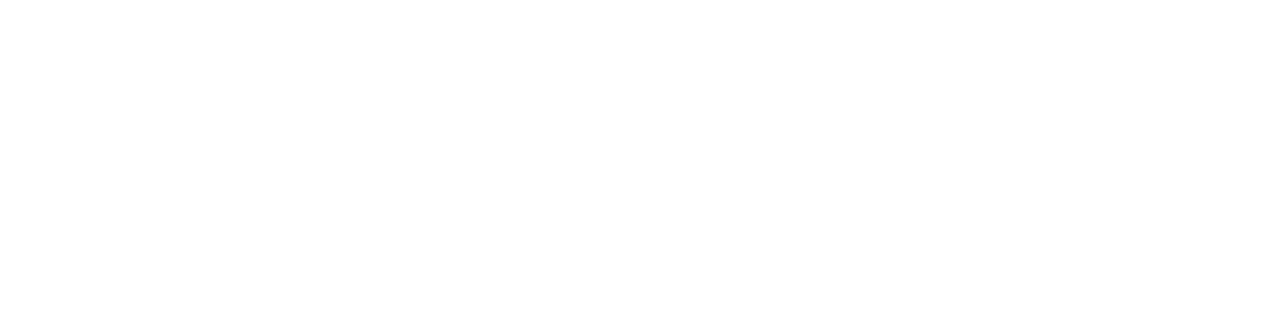
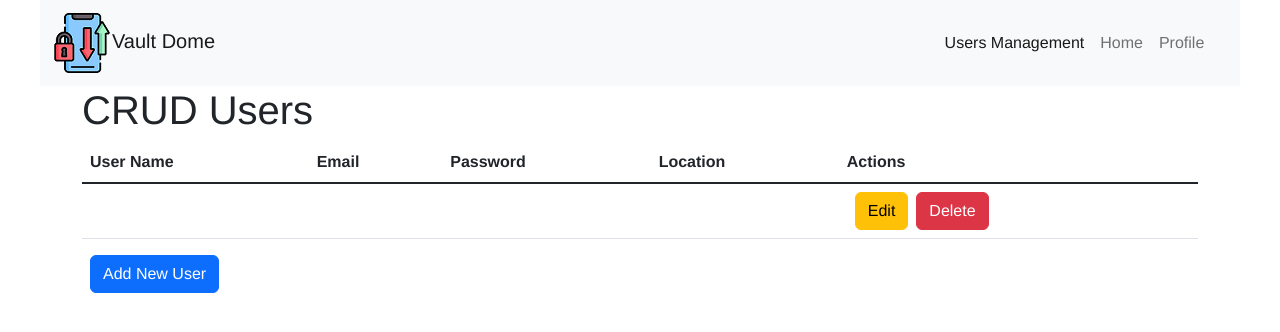
Before and after one commit to Jorge-Chinchilla/VaultDome, a Vue app in the folder app/: page /crudUsers in a window 1280 px wide. Before the commit this address had no page. Shown: the top 332 px of the page. Built offline with nearby package versions, Linux system fonts and the light colour scheme.

Commit message:
modulos CRUD User y Profile User

```diff
--- a/app/src/router/index.ts
+++ b/app/src/router/index.ts
@@ -2,6 +2,8 @@
 import HomeView from "../views/HomeView.vue";
 import LoginView from "../views/LoginView.vue";
 import SignUpView from "../views/SignUpView.vue";
+import profileView from "../views/profileView.vue";
+import crudUsersView from "../views/crudUsersView.vue";
 
 const router = createRouter({
   history: createWebHistory(import.meta.env.BASE_URL),
@@ -29,6 +31,16 @@
       name: "signup",
       component: SignUpView,
     },
+    {
+      path: "/profile",
+      name: "profile",
+      component: profileView
+    },
+    {
+      path: "/crudUsers",
+      name: "crudUsers",
+      component: crudUsersView
+    }
   ],
 });
 
--- /dev/null
+++ b/app/src/views/crudUsersView.vue
@@ -0,0 +1,91 @@
+
+
+<template>
+    <main>
+        <!--Navbar-->
+        <nav class="navbar navbar-expand-lg bg-light">
+        <div class="container-fluid">
+            <a class="navbar-brand" href="#"><img src="../assets/img/logo.png" class="img-fluid" style="max-with:100%, max-height:100%">Vault Dome</a>
+            <button class="navbar-toggler" type="button" data-bs-toggle="collapse" data-bs-target="#navbarNav" aria-controls="navbarNav" aria-expanded="false" aria-label="Toggle navigation">
+            <span class="navbar-toggler-icon"></span>
+            </button>
+            <div class="collapse navbar-collapse" id="navbarNav" style="padding-left: 60%;">
+            <ul class="navbar-nav">
+                <li class="nav-item">
+                <a class="nav-link active" href="#">Users Management</a>
+                </li>
+                <li class="nav-item">
+                <a class="nav-link" aria-current="page" href="#">Home</a>
+                </li>
+                <li class="nav-item">
+                <a class="nav-link " href="#">Profile</a>
+                </li>
+            </ul>
+
+            </div>
+        </div>
+        </nav>
+        <!--Navbar ends-->
+
+        <!--CRUD users-->
+    	<div class="limiter">
+		<div class="container">
+            <h1>CRUD Users</h1>
+						<table class="table">
+							<thead class="thead-dark">
+								<tr>
+                                    <th scope="col">User Name</th>
+                                    <th scope="col">Email</th>
+                                    <th scope="col">Password</th>
+                                    <th scope="col">Location</th>
+                                    <th scope="col">Actions</th>
+                                </tr>
+                            </thead>
+                        <tbody>
+                             <tr>
+                                <td ></td>
+                                <td ></td>
+                                <td ></td>
+                                <td ></td>
+                                <td >
+                                    <button type="button" class="ED btn btn-warning">Edit</button>
+                                    <button type="button" class="ED btn btn-danger" data-bs-toggle="modal" data-bs-target="#deleteModal">
+                                        Delete
+                                    </button>
+                                </td>
+                            </tr>
+                        </tbody>
+                    </table>
+                    <button type="button" class="ED btn btn-primary">Add New User</button>
+                </div>
+            </div>
+    <div class="b-example-divider"></div>
+	<!--CRUD users ends-->
+
+    <!--delete modal-->
+    <div class="modal fade" id="deleteModal" tabindex="-1" aria-labelledby="exampleModalLabel" aria-hidden="true">
+    <div class="modal-dialog">
+        <div class="modal-content">
+        <div class="modal-header">
+            <h5 class="modal-title" id="exampleModalLabel">Delete User</h5>
+            <button type="button" class="btn-close" data-bs-dismiss="modal" aria-label="Close"></button>
+        </div>
+        <div class="modal-body">
+            Are you sure you want to delete this user?
+        </div>
+        <div class="modal-footer">
+            <button type="button" class="btn btn-secondary" data-bs-dismiss="modal">Close</button>
+            <button type="button" class="btn btn-danger">Delete</button>
+        </div>
+        </div>
+    </div>
+    </div>
+</main>
+
+</template>
+
+<style>
+    .ED{
+        margin-left: 8px;
+    }
+</style>
--- /dev/null
+++ b/app/src/views/profileView.vue
@@ -0,0 +1,108 @@
+<template>
+    <main>
+        <!--Navbar-->
+        <nav class="navbar navbar-expand-lg bg-light">
+        <div class="container-fluid">
+            <a class="navbar-brand" href="#"><img src="../assets/img/logo.png" class="img-fluid" style="max-with:100%, max-height:100%">Vault Dome</a>
+            <button class="navbar-toggler" type="button" data-bs-toggle="collapse" data-bs-target="#navbarNav" aria-controls="navbarNav" aria-expanded="false" aria-label="Toggle navigation">
+            <span class="navbar-toggler-icon"></span>
+            </button>
+            <div class="collapse navbar-collapse" id="navbarNav" style="padding-left: 60%;">
+            <ul class="navbar-nav">
+                <li class="nav-item">
+                <a class="nav-link" aria-current="page" href="#">Home</a>
+                </li>
+                <!--<li class="nav-item">
+                <a class="nav-link " href="#">Sign in</a>
+                </li> -->
+                <li class="nav-item">
+                <a class="nav-link active" href="#">Profile</a>
+                </li>
+            </ul>
+
+            </div>
+        </div>
+        </nav>
+        <!--Navbar ends-->
+
+        <div class="row gutters-sm" style="margin-top: 40px;">
+            <div class="col-md-4 mb-3">
+              <div class="card">
+                <div class="card-body">
+                  <div class="d-flex flex-column align-items-center text-center">
+                      <img src="https://bootdey.com/img/Content/avatar/avatar7.png" alt="Admin" class="rounded-circle" width="150">
+
+                    <div class="mt-3">
+                      <h4>Nombre de usuario</h4>
+                      <!--<button class="btn btn-outline-secondary">Follow</button>
+                      <button class="btn btn-outline-primary">Message</button>-->
+                    </div>
+                  </div>
+                </div>
+              </div>
+            </div>
+            <div class="col-md-8">
+              <div class="card mb-3">
+                <div class="card-body">
+                  <div class="row">
+                    <div class="col-sm-3">
+                      <h6 class="mb-0">Nombre de Usuario</h6>
+                    </div>
+                    <div class="col-sm-9 text-secondary">
+                        Ejemplo Nombre
+                    </div>
+                  </div>
+                  <hr>
+                  <div class="row">
+                    <div class="col-sm-3">
+                      <h6 class="mb-0">Email</h6>
+                    </div>
+                    <div class="col-sm-9 text-secondary">
+                        email@ejemplo.com
+                    </div>
+                  </div>
+                  <hr>
+                  <div class="row">
+                    <div class="col-sm-3">
+                      <h6 class="mb-0">Ciudad</h6>
+                    </div>
+                    <div class="col-sm-9 text-secondary">
+                        Ejemplo ciudad
+                    </div>
+                  </div>
+                  <hr>
+                  <div class="row">
+                    <div class="col-sm-12">
+                      <button class="btn btn-outline-secondary">Editar datos</button>
+                    </div>
+                  </div>
+                </div>
+              </div>
+              <div class="col-sm-12">
+                <div class="row">
+                    <div class="col-2">
+                        <button class="btn btn-outline-secondary">Enviar Archivo</button>
+                    </div>
+                    <div class="col-2">
+                        <button class="btn btn-outline-secondary">Buzon de Archivos</button>
+                    </div>
+                </div>
+              </div>
+
+            </div>
+          </div>
+
+    </main>
+</template>
+
+<style>
+    main{
+        margin-left: 40px !important;
+        margin-right: 40px !important;
+    }
+    .row gutters-sm{
+        margin-top: 40px;
+
+    }
+
+</style>
```
